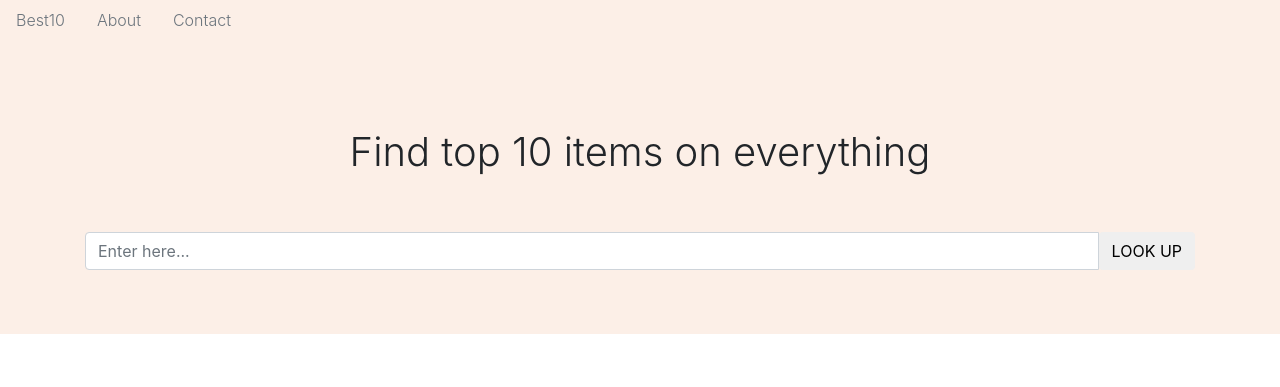
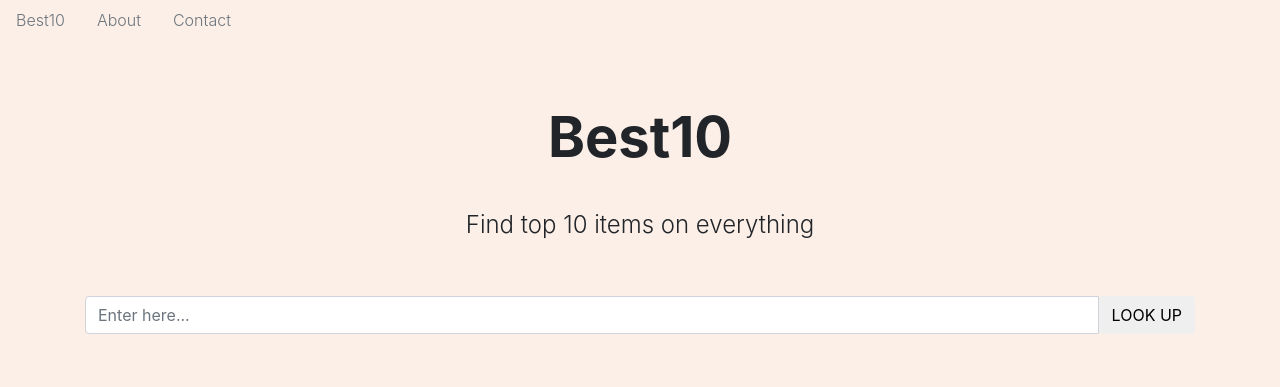
Before and after one commit to cjluocode/best10store, a Django app: page / in a window 1280 px wide. Shown: the top 387 px of the page. Run offline with Django 3.2, Linux system fonts and the light colour scheme; some libraries are stand-ins or nearby versions.

Commit message:
name on search page

```diff
--- a/templates/items/item_list.html
+++ b/templates/items/item_list.html
@@ -13,8 +13,9 @@
 <!-- Junbotron Area-->
 <div class="jumbotron jumbotron-fluid">
   <div class="container text-center">
+            <p class="display-4 font-weight-bold">Best10</p>
       <br>
-    <p class="h1 font-weight-light">Find  top 10 items on everything</p>
+    <p class="h4 font-weight-light">Find  top 10 items on everything</p>
       <br>
     <br>
       <form method="POST"> {% csrf_token %}
```
